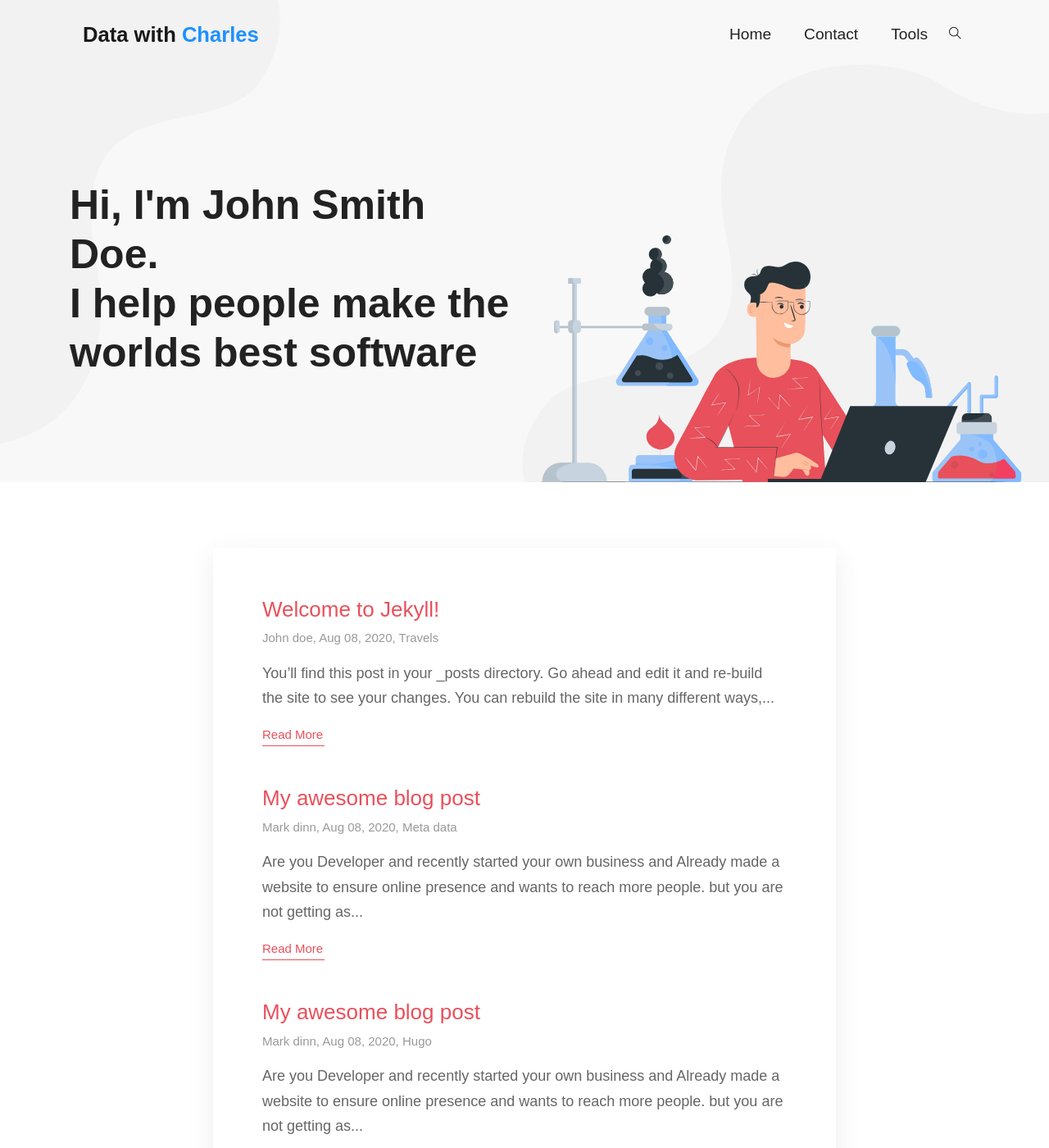
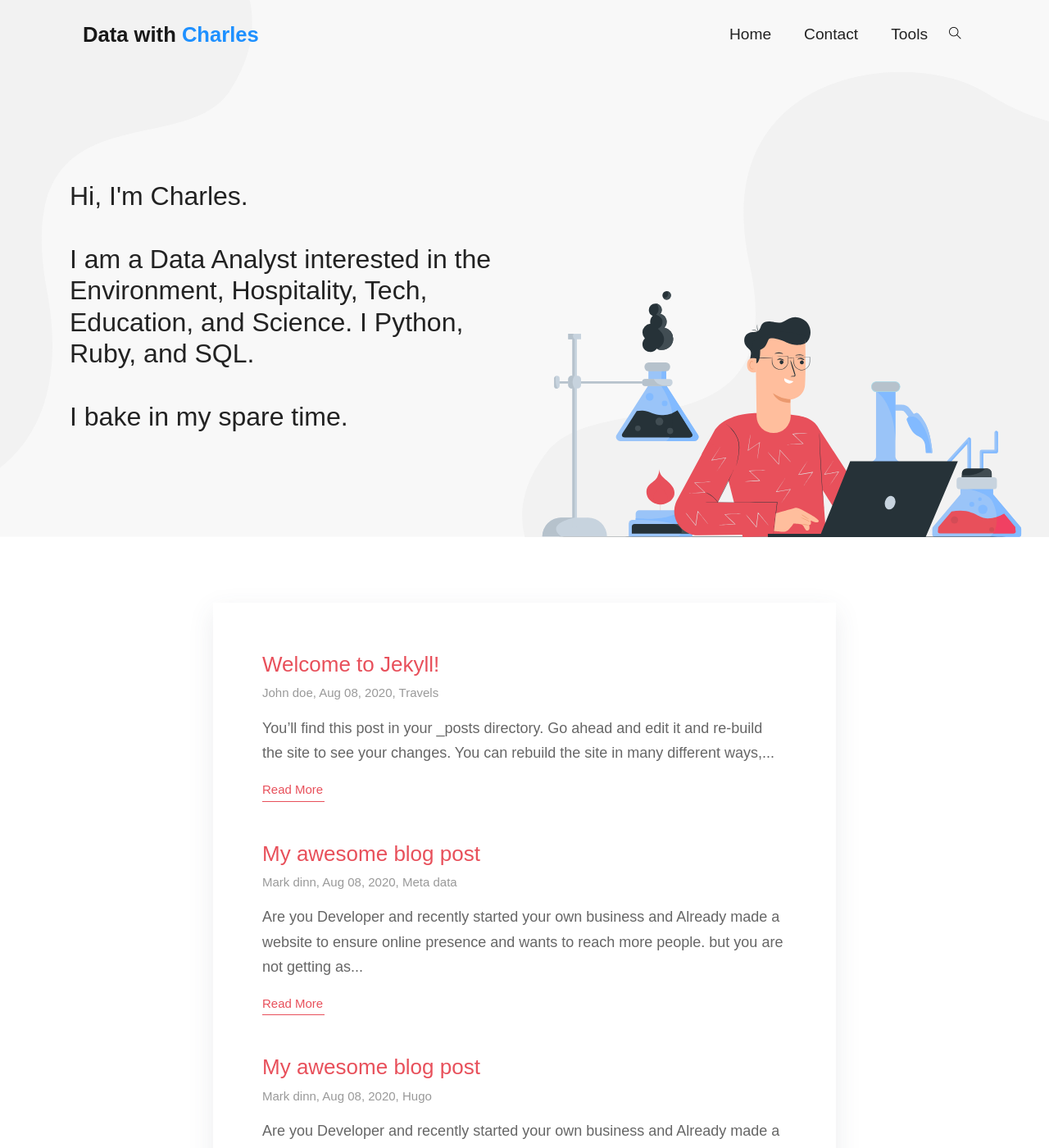
Before and after one commit to charlesdebarros/charlesdebarros.github.io, a Jekyll site: the page built from index.html, in a window 1280 px wide and 1400 px high. Shown: the whole window at 82% size. Built offline with Jekyll 4.4.1, drawn with Linux system fonts in a browser that asks for light colours; some web fonts are replaced; the list of posts is cut into pages by our own code.

Commit message:
Adjusting banner content

```diff
--- a/_config.yml
+++ b/_config.yml
@@ -1,4 +1,4 @@
-baseurl: "/" # the subpath of your site, e.g. blog/
+baseurl: "" # the subpath of your site, e.g. blog/
 url: "https://charlesdebarros.github.io" # the base hostname & protocol for your site, e.g. http://example.com/
 
 title: Data with Charles
--- a/_data/homepage.yml
+++ b/_data/homepage.yml
@@ -1,7 +1,7 @@
 ####################### banner #######################################
 banner:
   enable: true
-  title: "Hi, I'm John Smith Doe. <br> I help people make the  worlds best software"
+  title: "Hi, I'm Charles. <br><br>I am a Data Analyst interested in the Environment, Hospitality, Tech, Education, and Science. I Python, Ruby, and SQL. <br><br>I bake in my spare time."
   image: "/assets/images/banner/illustration.svg"
   bg_image: "/assets/images/banner/banner-bg.svg"
 
--- a/_includes/header.html
+++ b/_includes/header.html
@@ -3,7 +3,8 @@
   <div class="container">
     <!-- navbar -->
     <nav class="navbar navbar-expand-lg navbar-light bg-transparent">
-      <a class="navbar-brand" href="{{ site.baseurl }}">Data with <span>Charles</span>
+      <a class="navbar-brand" href="/">Data with <span>Charles</span>
+
       </a>
       <button class="navbar-toggler border-0" type="button" data-toggle="collapse" data-target="#navigation">
         <i class="ti-menu h3"></i>
--- a/assets/scss/_typography.scss
+++ b/assets/scss/_typography.scss
@@ -72,3 +72,10 @@ h6, .h6{
     color: $dodger_blue;
   }
 }
+
+.index_title {
+  font-size: 2rem;
+  font-weight: 500;
+  color: $text-color-dark;
+  line-height: 1.2;
+}
--- a/index.html
+++ b/index.html
@@ -10,7 +10,7 @@ layout: default
   <div class="container">
     <div class="row">
       <div class="col-lg-6 mb-5 mb-lg-0">
-        <h1>{{ site.data.homepage.banner.title }}</h1>
+        <h1 class="index_title">{{ site.data.homepage.banner.title }}</h1>
       </div>
       <div class="col-lg-6 illustration-mobile">
         <img src="{{ site.data.homepage.banner.image | relative_url }}" class="img-fluid" alt="">
```
